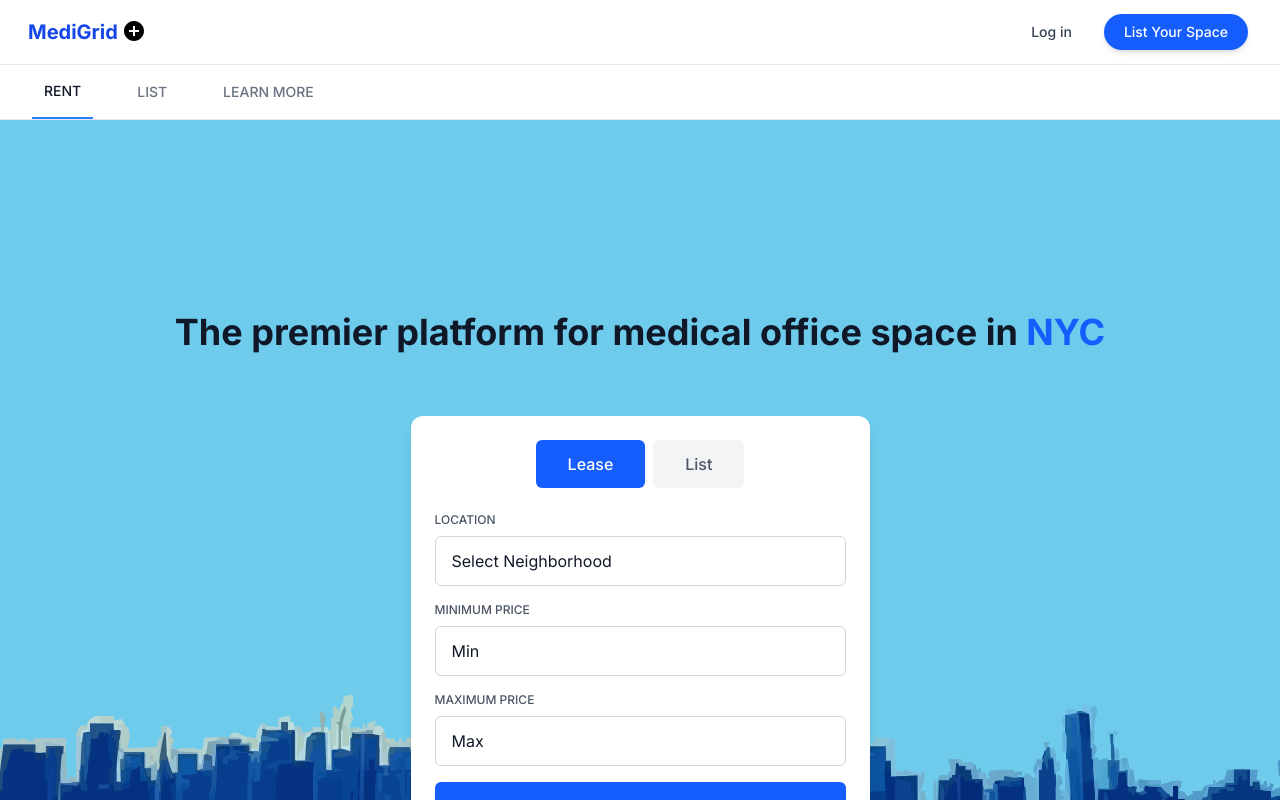
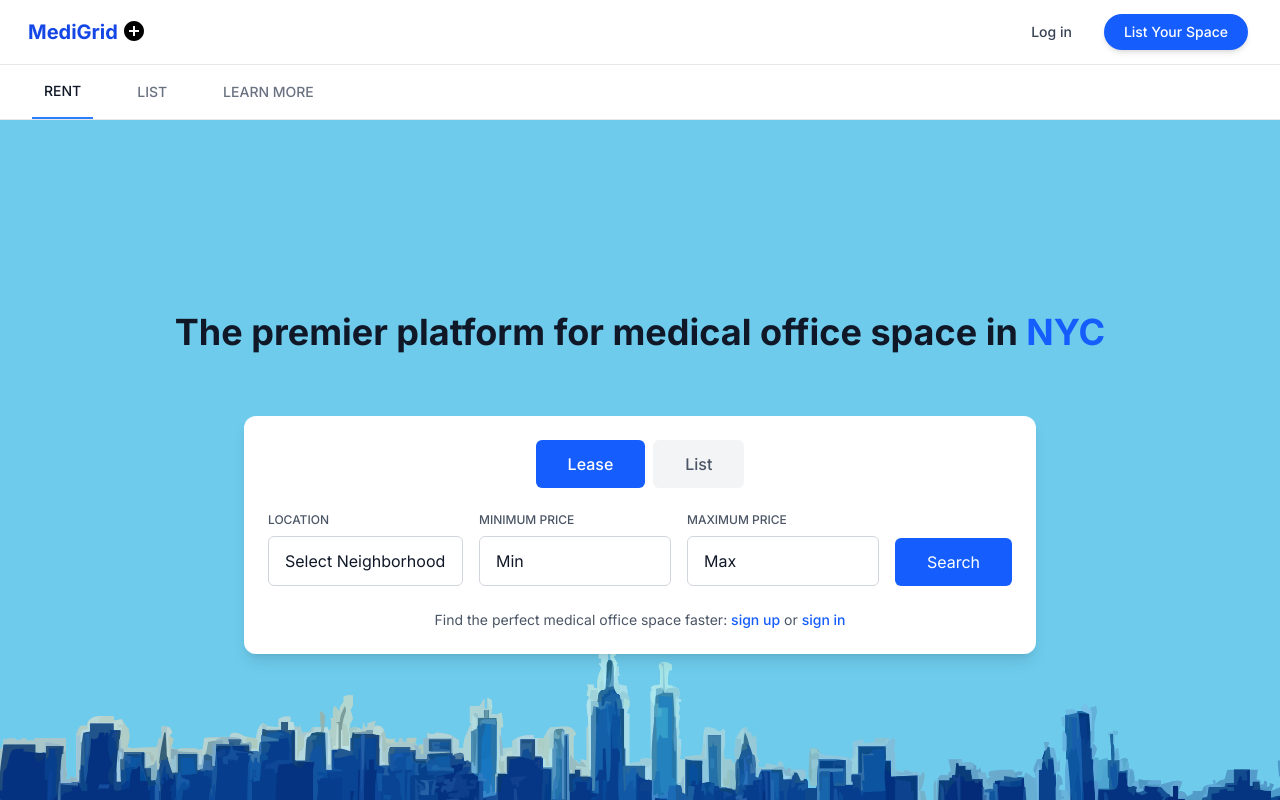
Before and after one commit to mmdev-exe/MediGrid, a Next.js app: page / in a window 1280 px wide. Shown: the top 800 px of the page. Built offline with nearby package versions, Linux system fonts and the light colour scheme.

Commit message:
Fixed HP

```diff
--- a/src/app/page.tsx
+++ b/src/app/page.tsx
@@ -95,8 +95,8 @@ export default function Home() {
                 </button>
               </div>
 
-              <form onSubmit={handleSearch} className="flex flex-col gap-4">
-                <div className="w-full">
+              <form onSubmit={handleSearch} className="flex flex-col md:flex-row gap-4">
+                <div className="flex-grow">
                   <label className="block text-xs font-medium text-gray-600 mb-2 text-left">LOCATION</label>
                   <select
                     className="w-full px-4 py-3 border border-gray-300 rounded-md focus:outline-none focus:ring-2 focus:ring-blue-500 focus:border-transparent appearance-none bg-white"
@@ -108,7 +108,7 @@ export default function Home() {
                   </select>
                 </div>
 
-                <div className="w-full">
+                <div className="w-full md:w-48">
                   <label className="block text-xs font-medium text-gray-600 mb-2 text-left">MINIMUM PRICE</label>
                   <select className="w-full px-4 py-3 border border-gray-300 rounded-md focus:outline-none focus:ring-2 focus:ring-blue-500 focus:border-transparent appearance-none bg-white">
                     <option>Min</option>
@@ -118,7 +118,7 @@ export default function Home() {
                   </select>
                 </div>
 
-                <div className="w-full">
+                <div className="w-full md:w-48">
                   <label className="block text-xs font-medium text-gray-600 mb-2 text-left">MAXIMUM PRICE</label>
                   <select className="w-full px-4 py-3 border border-gray-300 rounded-md focus:outline-none focus:ring-2 focus:ring-blue-500 focus:border-transparent appearance-none bg-white">
                     <option>Max</option>
@@ -128,7 +128,7 @@ export default function Home() {
                   </select>
                 </div>
 
-                <div className="w-full">
+                <div className="w-full md:w-auto flex items-end">
                   <button
                     type="submit"
                     className="w-full bg-blue-600 hover:bg-blue-700 text-white px-8 py-3 rounded-md transition-colors"
```
